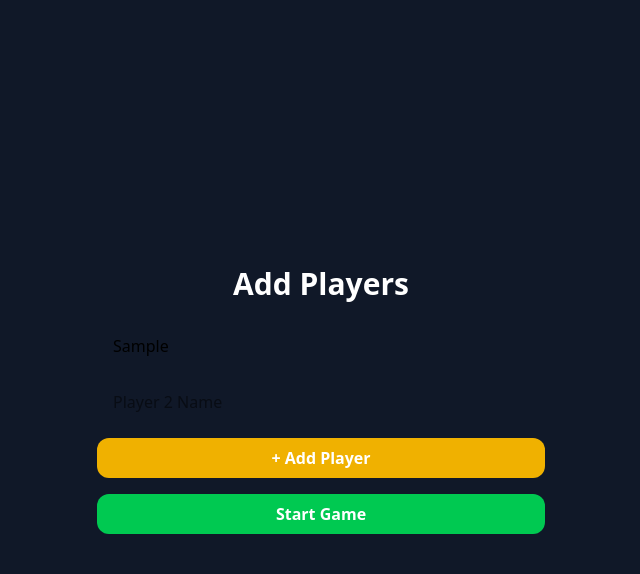
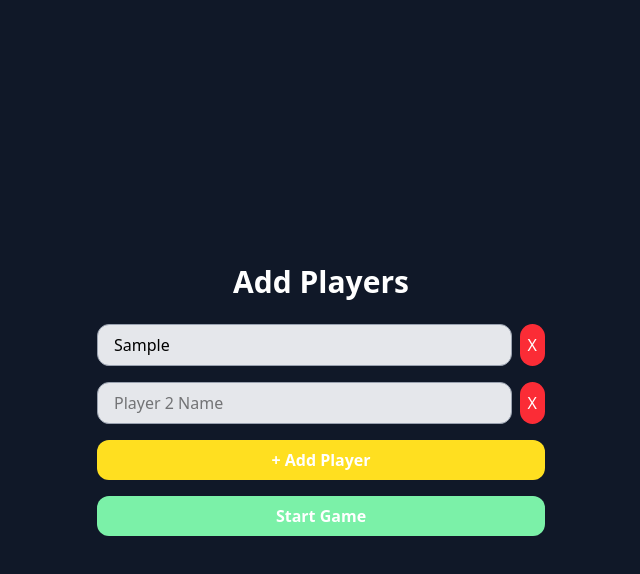
Before and after one commit to Hena-yaris/pool-matchTracker, a React (Vite) app in the folder client/: page /setup in a window 1280 px wide. Both pictures are taken after typing "Sample" into the empty fields and a click on the button "+ Add Player". Shown: the top 574 px of the page, without its empty margins (319-959 px from the left). Built offline with nearby package versions, Linux system fonts and the light colour scheme.

Commit message:
updated match setup

```diff
--- a/client/src/pages/MatchSetup.jsx
+++ b/client/src/pages/MatchSetup.jsx
@@ -9,16 +9,33 @@ const MatchSetup = () => {
         const updated = [...players];
         updated[index].name = value;
         setPlayers(updated);
+
   };
 
   const addPlayer = () => {
+    // Get the last player in the array
+    const lastPlayer = players[players.length - 1];
+
+    // Only add a new input if the last one is not empty
+    if (lastPlayer.name.trim() !== "") {
       setPlayers([...players, { name: "" }]);
+    }
   };
 
+  const removePlayer = (index)=> {
+    const updated = [...players];
+    updated.splice(index,1);
+    setPlayers(updated);
+  }
+
   const startGame = () => {
-    // Send players to game screen
+    const hasEmpty = players.some((p) => p.name.trim() === "");
+    if (!hasEmpty) {
       navigate("/game", { state: { players } });
+    }
+
   };
+
 
   return (
     <>
@@ -27,32 +44,47 @@ const MatchSetup = () => {
 
         <div className="flex flex-col gap-4 w-full max-w-md">
           {players.map((player, index) => (
+            <div key={index} className="flex gap-2">
               <input
-              key={index}
                 type="text"
                 placeholder={`Player ${index + 1} Name`}
                 value={player.name}
                 onChange={(e) => handleChange(index, e.target.value)}
-              className="px-4 py-2 rounded-xl text-black"
+                className={`px-4 py-2 rounded-xl border border-gray-400 w-full focus:outline-none focus:ring-2 focus:ring-yellow-500 text-black bg-gray-200`}
               />
+              {players.length>1 && (
+                <button
+                onClick={()=> removePlayer(index)}
+                className="bg-red-500 hover:bg-red-600 text-white px-2 py-1 rounded-full">
+                    X
+                </button>
+              )}
+            </div>
           ))}
 
           <button
             onClick={addPlayer}
-            className="bg-yellow-500 hover:bg-yellow-600 px-4 py-2 rounded-xl font-semibold"
+            className={` px-4 py-2 rounded-xl font-semibold ${
+              players[players.length - 1].name.trim() === ""
+                ? "bg-yellow-300 cursor-not-allowed"
+                : "bg-yellow-500 hover:bg-yellow-600"
+            }`}
           >
             + Add Player
           </button>
 
           <button
             onClick={startGame}
-            className="bg-green-500 hover:bg-green-600 px-4 py-2 rounded-xl font-semibold"
+            className={`px-4 py-2 rounded-xl font-semibold ${
+              players[players.length - 1].name.trim() === ""
+                ? "bg-green-300 cursor-not-allowed"
+                : "bg-green-500 hover:bg-green-600"
+            }`}
           >
             Start Game
           </button>
         </div>
       </div>
-
     </>
   );
 };
```
Lines whose indentation alone changed are shown as unchanged.
